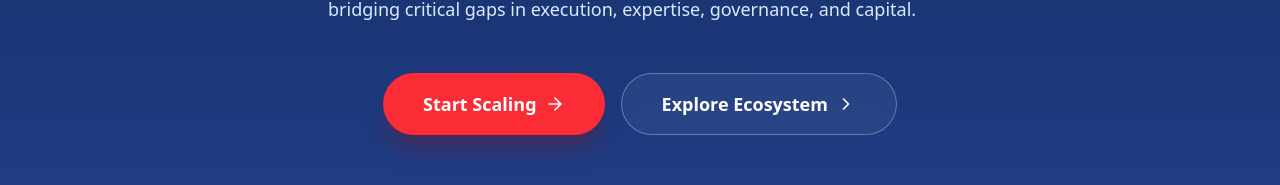
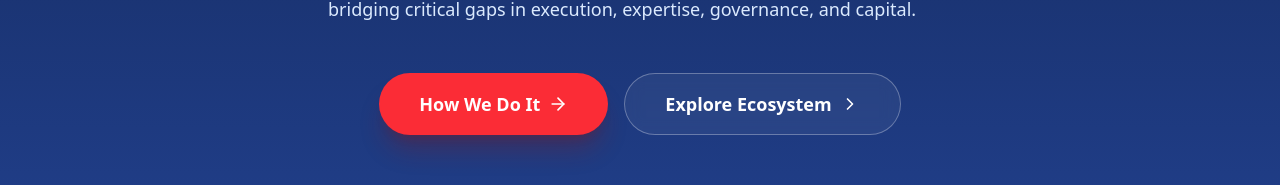
Before and after one commit to mtforstartups-hub/venturizer, a Next.js app: page / in a window 1280 px wide. Shown: the part 740-925 px from the top of the page. Built offline with nearby package versions, Linux system fonts and the light colour scheme.

Commit message:
Modified hero section

```diff
--- a/app/components/HeroSectionV2.tsx
+++ b/app/components/HeroSectionV2.tsx
@@ -1,5 +1,6 @@
 import { DotLottieReact } from "@lottiefiles/dotlottie-react";
 import { ArrowRight, ChevronRight } from "lucide-react";
+import Link from "next/link";
 
 export default function HeroSectionV2() {
   return (
@@ -17,7 +18,8 @@ export default function HeroSectionV2() {
             </div>
 
             {/* Absolutely anchored to the right of the badge row, doesn't affect centering */}
-            <div className="absolute left-9/10 sm:left-full ml-2 top-1/2 -translate-y-1/2 size-35 md:size-50 xl:size-60 shrink-0">
+            {/* Absolutely anchored to the right of the badge row, doesn't affect centering */}
+            <div className="absolute left-9/10 sm:left-full ml-2 top-1/2 size-35 md:size-50 xl:size-60 shrink-0 animate-fly-across">
               <DotLottieReact src="Paperplane.lottie" loop autoplay />
             </div>
           </div>
@@ -41,17 +43,23 @@ export default function HeroSectionV2() {
 
           {/* CTAs */}
           <div className="flex flex-col sm:flex-row justify-center gap-4">
-            <button className="bg-red-500 hover:bg-red-700 text-white px-10 py-4 rounded-full font-bold text-lg transition-all transform hover:-translate-y-1 shadow-xl shadow-red-900/30 flex items-center justify-center gap-2">
-              Start Scaling <ArrowRight size={20} />
-            </button>
+            <Link
+              href="#values"
+              className="bg-red-500 hover:bg-red-700 text-white px-10 py-4 rounded-full font-bold text-lg transition-all transform hover:-translate-y-1 shadow-xl shadow-red-900/30 flex items-center justify-center gap-2"
+            >
+              How We Do It <ArrowRight size={20} />
+            </Link>
 
-            <button className="bg-white/5 hover:bg-white/10 backdrop-blur-sm border border-white/30 text-white px-10 py-4 rounded-full font-bold text-lg transition-all flex items-center justify-center gap-2 group">
+            <Link
+              href="#solution"
+              className="bg-white/5 hover:bg-white/10 backdrop-blur-sm border border-white/30 text-white px-10 py-4 rounded-full font-bold text-lg transition-all flex items-center justify-center gap-2 group"
+            >
               Explore Ecosystem{" "}
               <ChevronRight
                 size={20}
                 className="group-hover:translate-x-1 transition-transform"
               />
-            </button>
+            </Link>
           </div>
         </div>
       </div>
--- a/app/globals.css
+++ b/app/globals.css
@@ -1,5 +1,28 @@
 @import "tailwindcss";
 
 html {
-    scroll-behavior: smooth;
+  scroll-behavior: smooth;
 }
+
+@keyframes fly-across {
+  0% {
+    transform: translateX(-80px) translateY(-50%);
+    opacity: 0;
+  }
+  15% {
+    transform: translateX(-40px) translateY(-50%);
+    opacity: 1;
+  }
+  85% {
+    transform: translateX(40px) translateY(-50%);
+    opacity: 1;
+  }
+  100% {
+    transform: translateX(80px) translateY(-50%);
+    opacity: 0;
+  }
+}
+
+@utility animate-fly-across {
+  animation: fly-across 5s ease-in-out infinite;
+}
```
